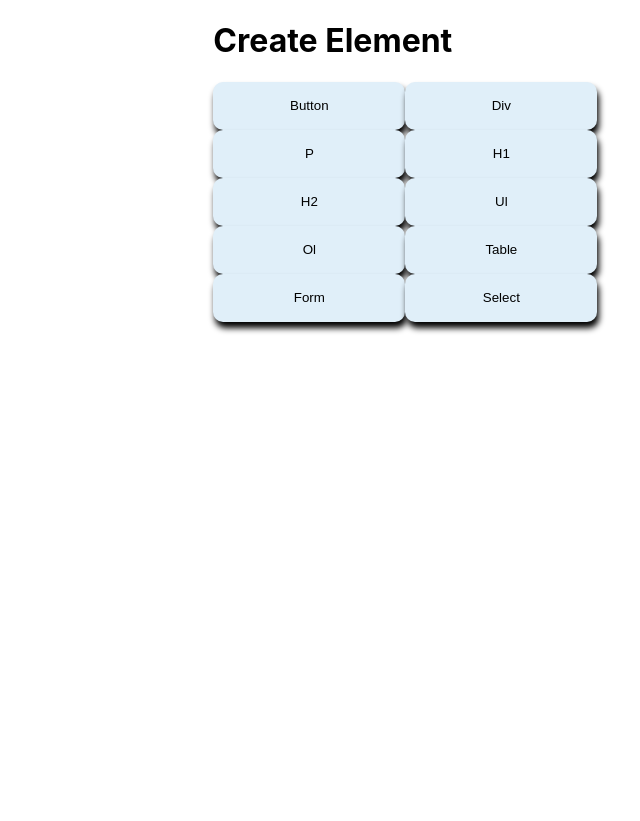
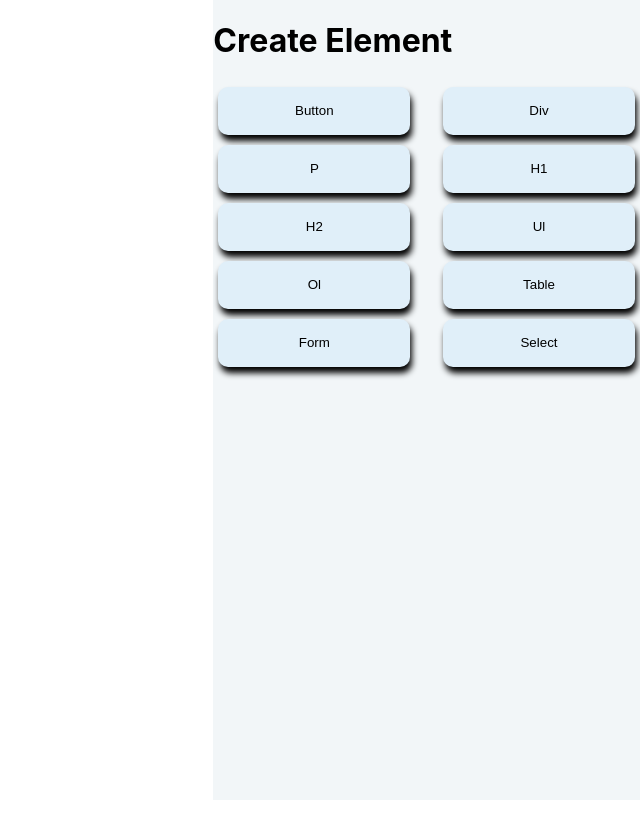
Before and after one commit to Eldaernth/css_builder, a React (Create React App) app: page / in a window 1280 px wide. Shown: the whole page, without its empty margins (640-1280 px from the left). Built offline with nearby package versions, Linux system fonts and the light colour scheme.

Commit message:
Added styling

```diff
--- a/src/style/Css_Builder_styles.ts
+++ b/src/style/Css_Builder_styles.ts
@@ -11,6 +11,7 @@ export const Builder = styled.div`
 
 export const Menu = styled.div`
     flex:1;
+    background-color:#f2f6f8
 `
 
 export const CreateMenu = styled.div`
@@ -19,7 +20,10 @@ export const CreateMenu = styled.div`
 `
 export const ElementSelectContainer = styled.div`
     width:100%;
-    height:50vh;
+    display:flex;
+    justify-content:space-between;
+    flex-wrap:wrap;
+
 `
 
 export const Title = styled.h1``;
@@ -27,6 +31,8 @@ export const Title = styled.h1``;
 export const SelectableItem = styled.button`
     width:45%;
     min-height:3rem;
+    margin:5px 5px 5px 5px;
+    padding:5px;
     background-color:#e0eff9;
     border-radius:10px;
     border:none;
```
